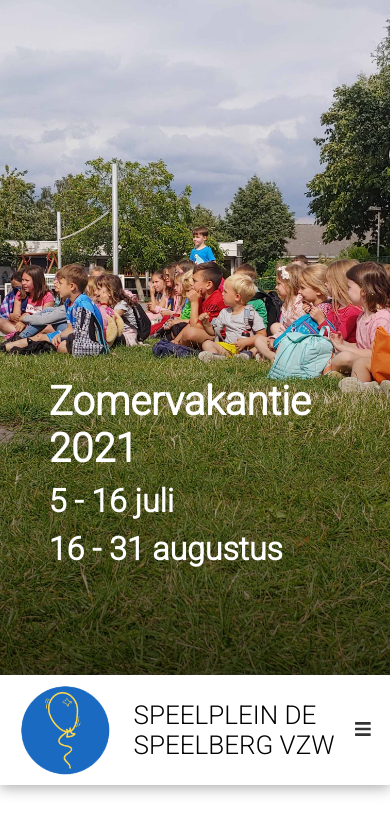
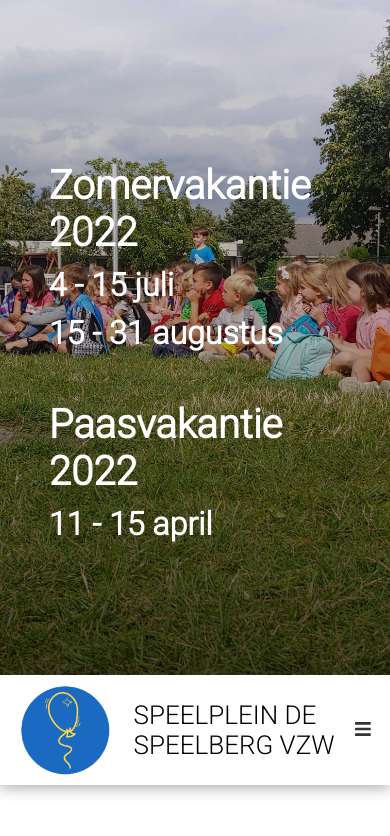
Before and after one commit to despeelberg/despeelberg-be, a Vue app: page / in a window 390 px wide. Shown: the top 836 px of the page. Built offline with nearby package versions, Linux system fonts and the light colour scheme.

Commit message:
Updated datums werkjaar 2022

```diff
--- a/src/components/Slideshow.vue
+++ b/src/components/Slideshow.vue
@@ -3,10 +3,17 @@
     <div class="background">
       <div id="info-wrap">
         <div id="info">
-          <h1>Zomervakantie 2021</h1>
-          <h2>5 - 16 juli</h2>
-          <h2>16 - 31 augustus</h2>
+          <div class="vakantieInfo">
+            <h1>Zomervakantie 2022</h1>
+            <h2>4 - 15 juli</h2>
+            <h2>15 - 31 augustus</h2>
+          </div>
+
           <!-- <a href="https://inschrijven.despeelberg.be" class="button">Inschrijven</a> -->
+          <div class="vakantieInfo">
+            <h1>Paasvakantie 2022</h1>
+            <h2>11 - 15 april</h2>
+          </div>
         </div>
       </div>
     </div>
@@ -130,6 +137,12 @@ h3 {
   border-radius: 5px;
 }
 
+.vakantieInfo {
+  float: left;
+  margin-top: 10%;
+  padding-right: 150px;
+}
+
 @media (max-width: 700px) {
   h1 {
     font-size: 2.5em;
@@ -146,5 +159,9 @@ h3 {
   .button {
     width: 100%;
   }
+
+  #info-wrap {
+    height: 100%;
+  }
 }
 </style>
--- a/src/views/Pit.vue
+++ b/src/views/Pit.vue
@@ -1,33 +1,43 @@
 <template>
   <div class="pit">
-      <page>
-          <template v-slot:header>De PIT</template>
+    <page>
+      <template v-slot:header>De PIT</template>
 
-          <block blockTitle="Professioneel, Innovatief en Tof!" :class="'no-flex'">
-              <p>Deze animatoren kunnen niet genoeg krijgen van het speelpleinwerk en zetten zich ook doorheen het jaar volle bak in voor het speelplein. Deze stuurgroep van een klein aantal super gedreven animatoren regelen alle praktische zaken die bij een speelpleinwerking komen kijken. Financiën, drank bestellen, contact met stad Waregem, flyers drukken… zijn maar enkele taken die op de agenda van de stuurgroep staan. Ook is de PIT het aanspreekpunt voor ouders! Heb je een vraag, voorstel of opmerking? De PIT staat voor je klaar!</p>
-          </block>
-
-      </page>
+      <block blockTitle="Professioneel, Innovatief en Tof!" :class="'no-flex'">
+        <p>
+          Deze animatoren kunnen niet genoeg krijgen van het speelpleinwerk en
+          zetten zich ook doorheen het jaar volle bak in voor het speelplein.
+          Deze stuurgroep van een klein aantal super gedreven animatoren regelen
+          alle praktische zaken die bij een speelpleinwerking komen kijken.
+          Financiën, drank bestellen, contact met stad Waregem, flyers drukken…
+          zijn maar enkele taken die op de agenda van de stuurgroep staan. Ook
+          is de PIT het aanspreekpunt voor ouders! Heb je een vraag, voorstel of
+          opmerking? De PIT staat voor je klaar!
+        </p>
+      </block>
+      <emphasis :block="false" :type="'alert'"> Dit is een test </emphasis>
+    </page>
   </div>
 </template>
 
 <script>
-import Page from '../components/Page'
-import Block from '../components/Block'
+import Page from "../components/Page";
+import Block from "../components/Block";
+import Emphasis from "../components/Emphasis";
 // import Emphasis from '../components/Emphasis'
 export default {
   components: {
     Page,
     Block,
+    Emphasis,
     // Emphasis
-  }
-}
-
+  },
+};
 </script>
 
 
 <style>
-.pit{
+.pit {
   height: inherit;
   min-height: inherit;
 }
```
